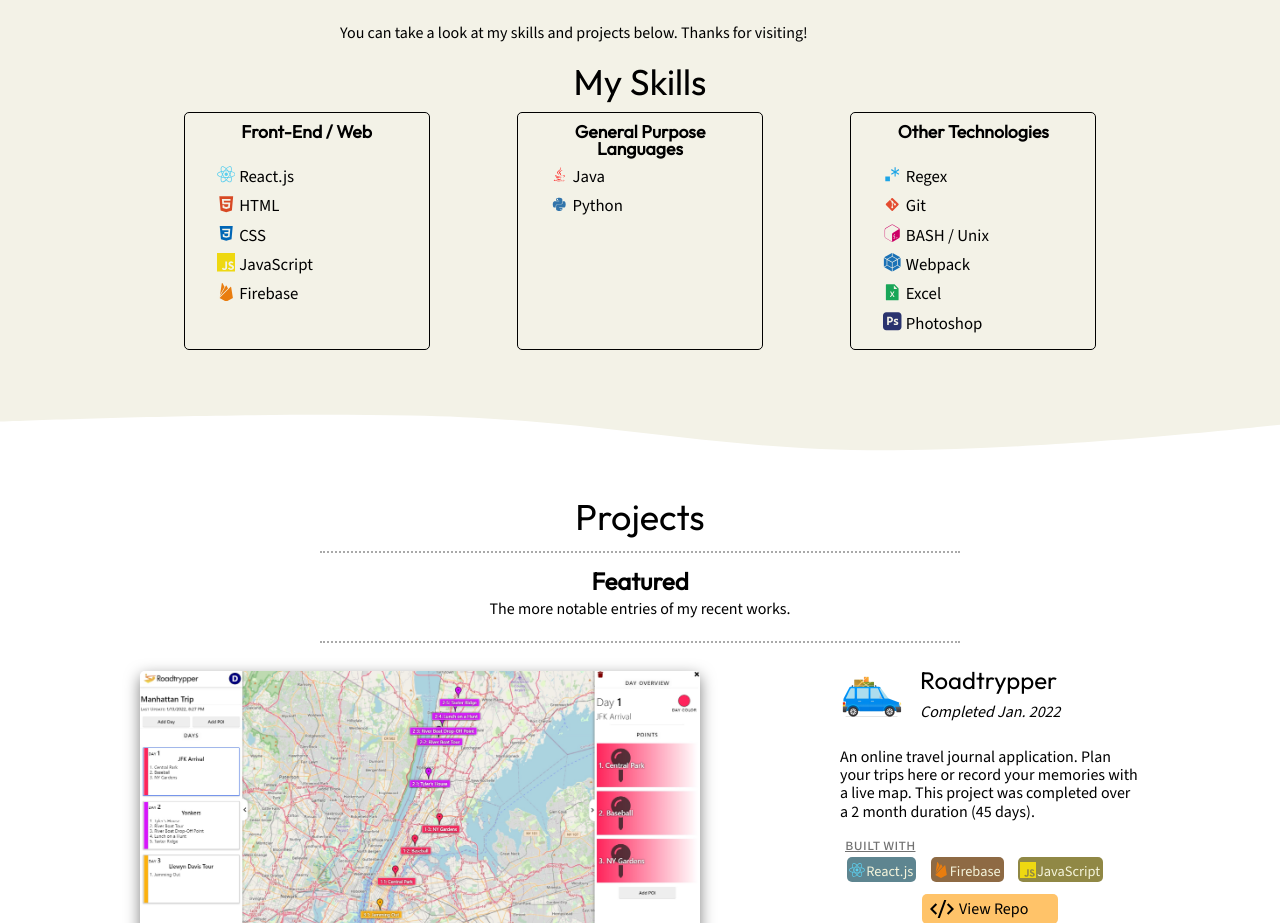
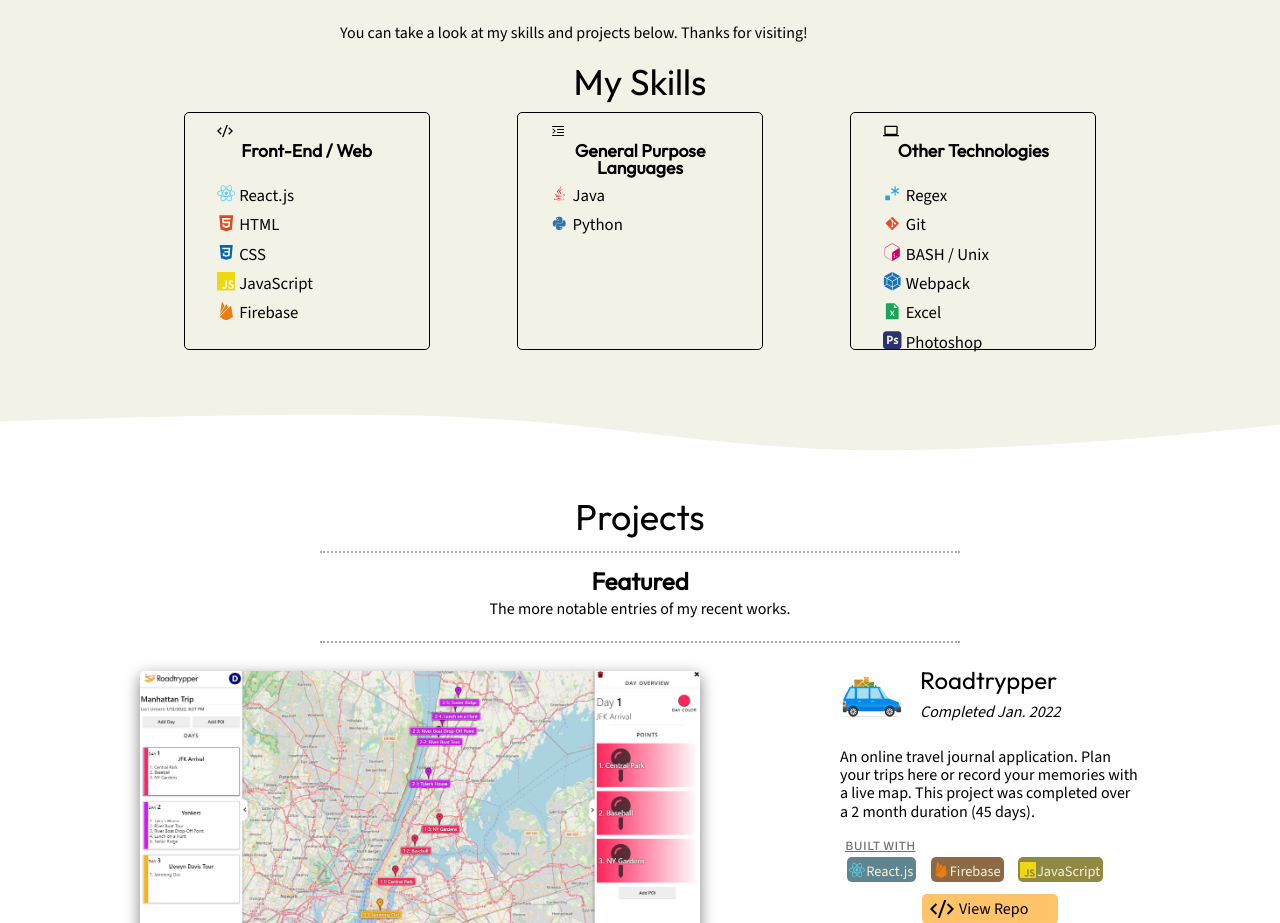
Before and after one commit to Datrinon/portfolio, a React (Create React App) app: page / in a window 1280 px wide. Shown: the part 1300-2223 px from the top of the page. Built offline with nearby package versions, Linux system fonts and the light colour scheme.

Commit message:
Add skills icon to each skill category

```diff
--- a/src/components/Content/Skills.js
+++ b/src/components/Content/Skills.js
@@ -14,6 +14,7 @@
           SKILLS.map((list, index) => {
             return (
               <A.SkillCategoryBox key={index}>
+                <list.icon className="skill-cat-icon"/>
                 <h3 className="skill-category-heading">{list.category}</h3>
                 <ul className="skills-list">
                   {list.skills.map((skill, index) => {
--- a/src/data/skills.js
+++ b/src/data/skills.js
@@ -1,10 +1,13 @@
 import ICON_DIC from "./icons"
 
-
+import { RiCodeSSlashFill } from "react-icons/ri";
+import { BsTextIndentLeft } from "react-icons/bs";
+import { MdComputer } from "react-icons/md";
 
 export const SKILLS = [
   {
     category: "Front-End / Web",
+    icon: RiCodeSSlashFill,
     skills: [
       ICON_DIC.react,
       ICON_DIC.html5,
@@ -15,6 +18,7 @@
   },
   {
     category: "General Purpose Languages",
+    icon: BsTextIndentLeft,
     skills: [
       ICON_DIC.java,
       ICON_DIC.python
@@ -22,6 +26,7 @@
   },
   {
     category: "Other Technologies",
+    icon: MdComputer,
     skills: [
       ICON_DIC.regex,
       ICON_DIC.git,
```
